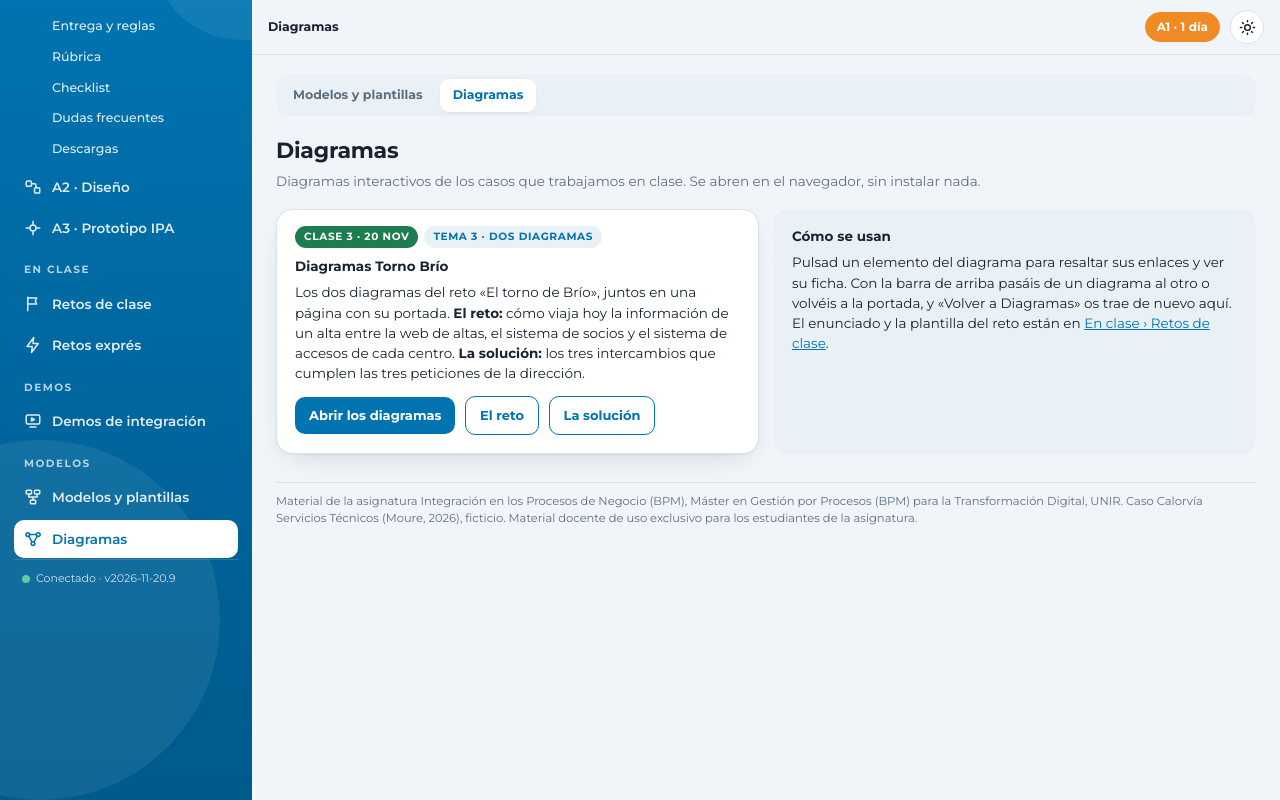
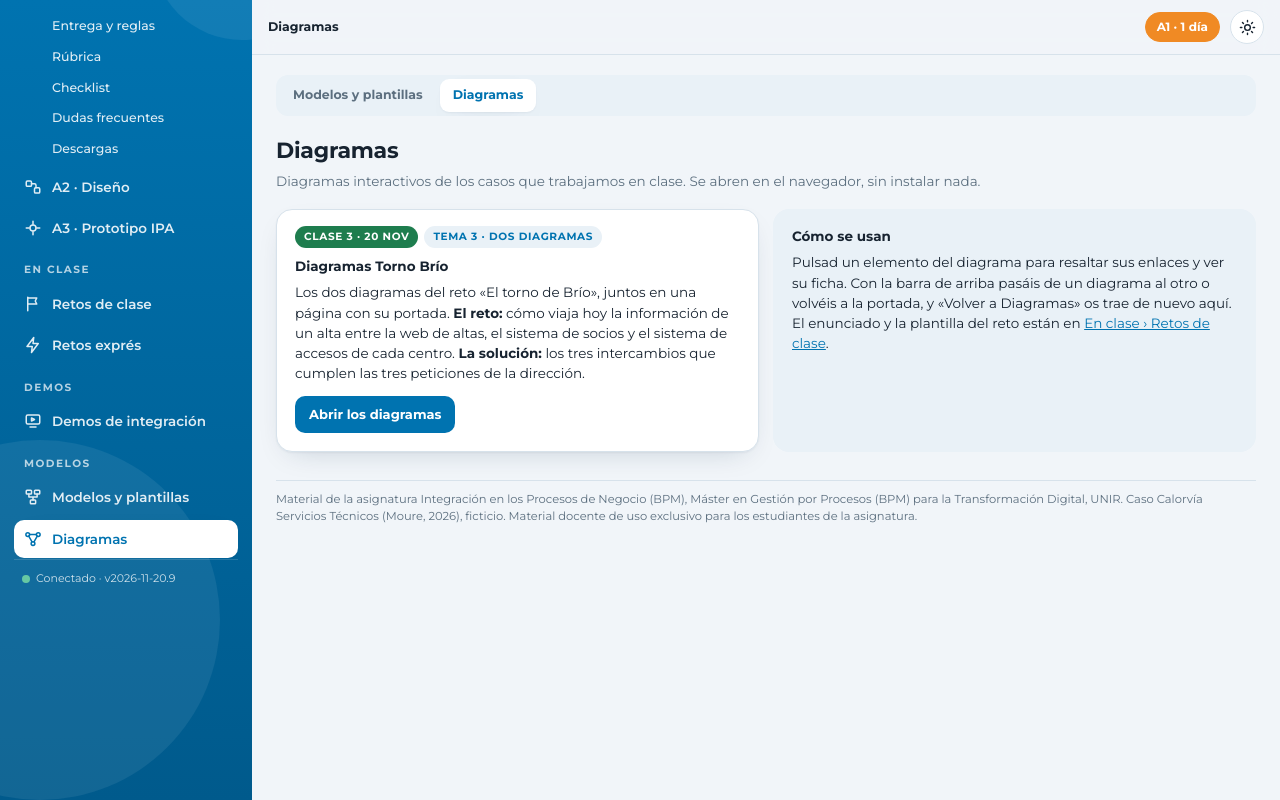
Before and after one commit to i40130/integracion-bpm, a plain HTML site: page index.html in a window 1280 px wide. Both pictures are taken after a click on the link "Diagramas". Drawn offline with Linux system fonts and the light colour scheme.

Commit message:
Update index.html
Eliminar botones El Reto y La Solución. Sólo queda el botón Abrir los diagramas

```diff
--- a/index.html
+++ b/index.html
@@ -340,7 +340,7 @@ pre{background:var(--pre);color:var(--pre-ink);padding:12px;border-radius:12px;o
 <div class="grid g2">
  <div class="card"><span class="pill green">Clase 3 · 20 nov</span><span class="pill">Tema 3 · dos diagramas</span><h4 style="margin-top:8px">Diagramas Torno Brío</h4>
   <p>Los dos diagramas del reto «El torno de Brío», juntos en una página con su portada. <b>El reto:</b> cómo viaja hoy la información de un alta entre la web de altas, el sistema de socios y el sistema de accesos de cada centro. <b>La solución:</b> los tres intercambios que cumplen las tres peticiones de la dirección.</p>
-  <p style="margin-top:10px"><a class="btn" href="diagramas/torno-brio/">Abrir los diagramas</a> <a class="btn ghost" href="diagramas/torno-brio/#reto">El reto</a> <a class="btn ghost" href="diagramas/torno-brio/#solucion">La solución</a></p></div>
+  <p style="margin-top:10px"><a class="btn" href="diagramas/torno-brio/">Abrir los diagramas</a></p></div>
  <div class="card flat"><h4>Cómo se usan</h4><p>Pulsad un elemento del diagrama para resaltar sus enlaces y ver su ficha. Con la barra de arriba pasáis de un diagrama al otro o volvéis a la portada, y «Volver a Diagramas» os trae de nuevo aquí. El enunciado y la plantilla del reto están en <a href="#retos">En clase › Retos de clase</a>.</p></div>
 </div>
 </section>
```
